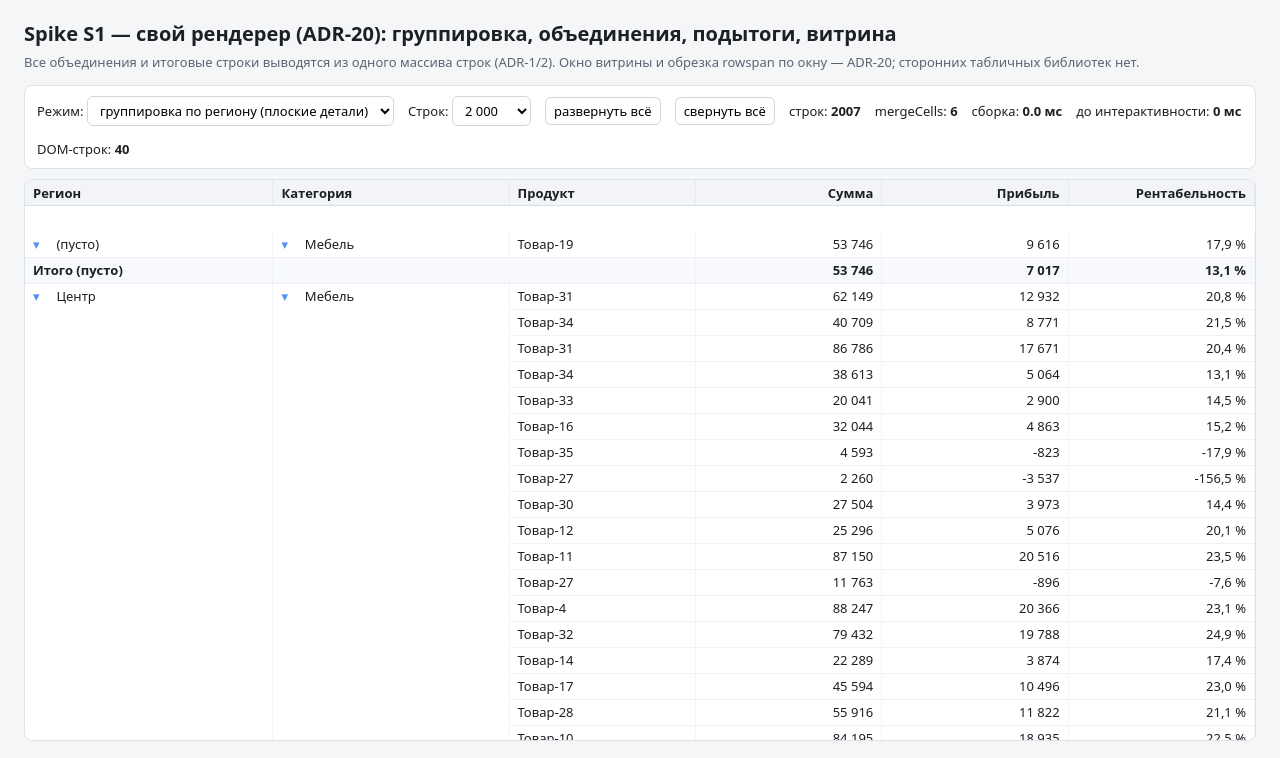
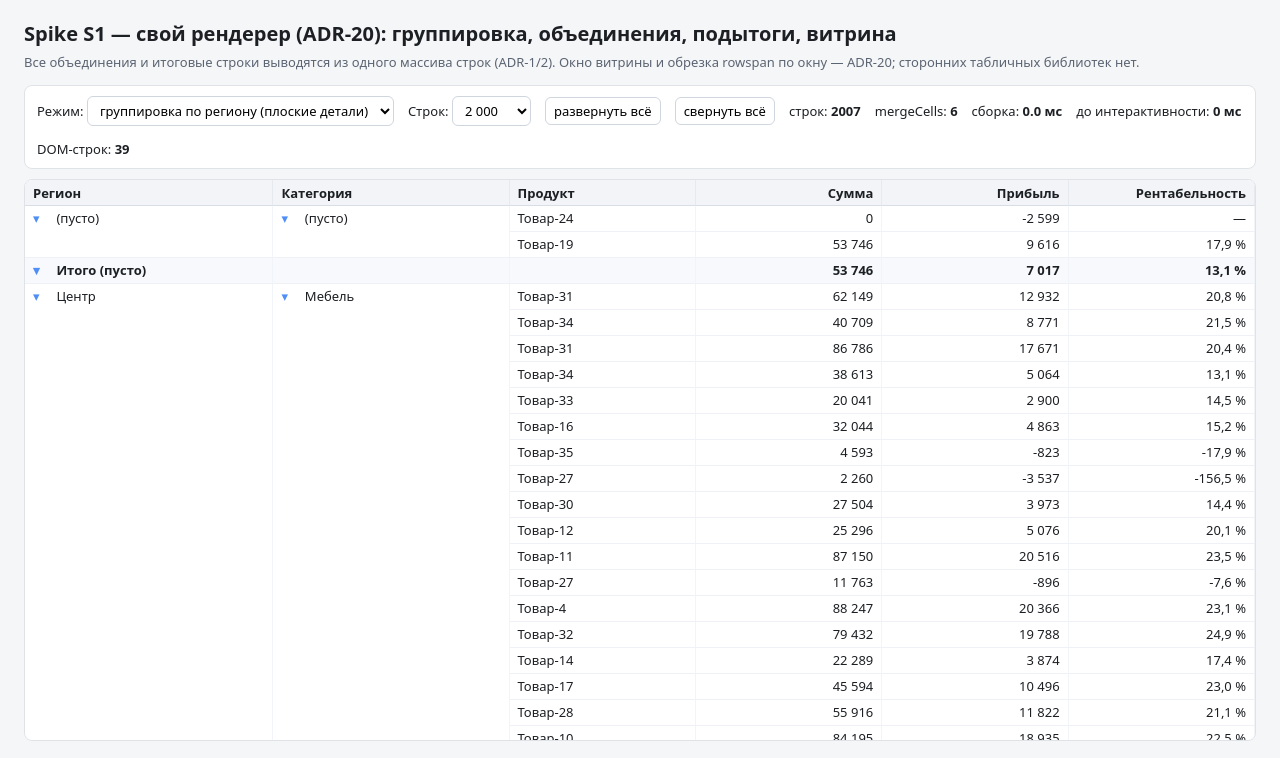
Before and after one commit to nikkov/reports, a Vue app in the folder frontend/: page / in a window 1280 px wide. Shown: the top 758 px of the page. Built offline with nearby package versions, Linux system fonts and the light colour scheme.

Commit message:
2b.3: сворачивание/разворачивание группы работает, e2e на оба направления

```diff
--- a/frontend/src/components/ReportTable.vue
+++ b/frontend/src/components/ReportTable.vue
@@ -103,8 +103,13 @@ const visibleCount = computed(() => Math.ceil(props.height / props.rowHeight))
 // Первая строка окна должна быть видна под sticky-заголовком, иначе подпись группы
 // прячется за ним. Высота = число строк заголовка × 26 px.
 const headerHeight = computed(() => headerRows.value.length * 26)
+// Заголовок перекрывает строки только когда прокрутка началась: при scrollTop = 0
+// первые строки (например, «Итого» свёрнутой группы) видны полностью.
+const hiddenRows = computed(() =>
+  scrollTop.value > 0 ? Math.ceil(headerHeight.value / props.rowHeight) : 0
+)
 const start = computed(() => {
-  const raw = Math.floor((scrollTop.value + headerHeight.value) / props.rowHeight)
+  const raw = Math.floor(scrollTop.value / props.rowHeight) + hiddenRows.value
   return Math.max(0, Math.min(raw, Math.max(0, props.rows.length - 1)))
 })
 
@@ -181,8 +186,9 @@ function cellsAt(index) {
         colspan: 1,
         continued: false,
         text: props.cellText(row, props.columns[col].field),
-        toggle: null,
-        expanded: false
+        // строка итога: клик по её подписи разворачивает группу обратно
+        toggle: row.kind === 'subtotal' && col === row.level ? row.groupPath : null,
+        expanded: row.groupPath ? props.expanded.has(row.groupPath.join('\u0001')) : false
       })
       continue
     }
@@ -200,7 +206,13 @@ function cellsAt(index) {
       colspan: 1,
       continued: false,
       text: props.cellText(row, props.columns[col].field),
-      toggle: row.kind === 'detail' ? row.groupPath.slice(0, col + 1) : null,
+      // у детальной строки сворачиваем группу этого уровня, у строки итога — саму группу
+      toggle:
+        row.kind === 'detail'
+          ? row.groupPath.slice(0, col + 1)
+          : row.kind === 'subtotal'
+            ? row.groupPath
+            : null,
       expanded: row.groupPath ? props.expanded.has(row.groupPath.join('\u0001')) : false
     })
   }
```
Also changed, not shown: 1 other file (tests, documents, lock files or other folders).
